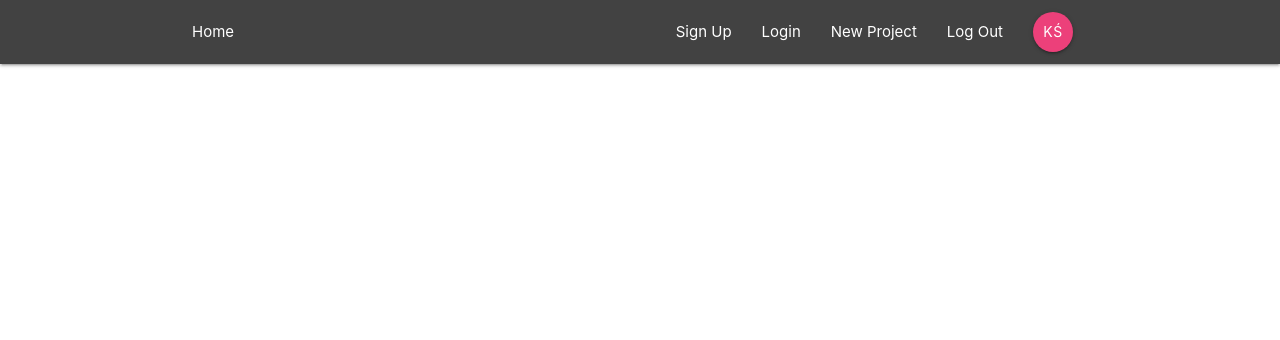
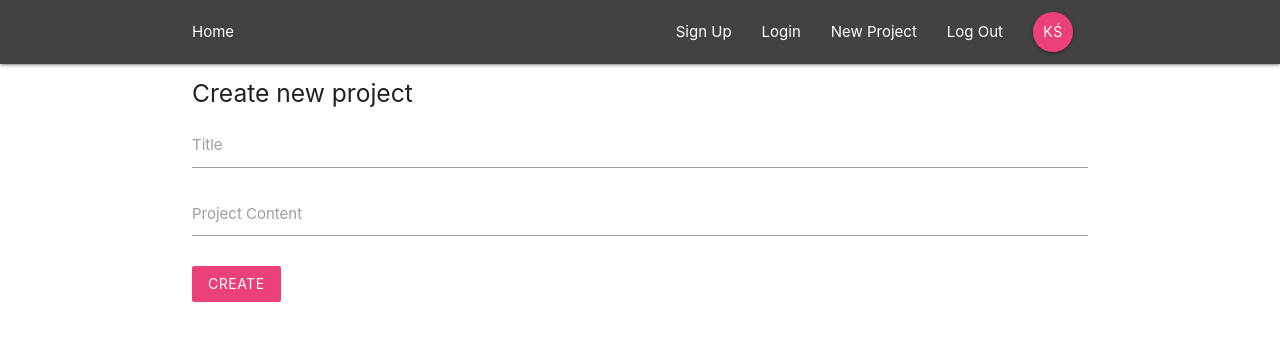
Before and after one commit to khazarr/react-redux-firebase, a React (Create React App) app: page /create in a window 1280 px wide. Shown: the top 340 px of the page. Built offline with nearby package versions, Linux system fonts and the light colour scheme.

Commit message:
create project view

```diff
--- a/src/App.js
+++ b/src/App.js
@@ -1,11 +1,12 @@
 import React, { Component } from 'react'
 import { BrowserRouter, Switch, Route } from 'react-router-dom'
+
 import Navbar from './components/layout/Navbar'
 import Dashboard from './components/dashboard/Dashboard'
 import ProjectDetails from './components/projects/ProjectDetails'
 import SignIn from './components/auth/SignIn'
 import SignUp from './components/auth/SignUp'
-
+import CreateProject from './components/projects/CreateProject'
 class App extends Component {
 
   render () {
@@ -18,6 +19,7 @@
             <Route path='/project/:id' component={ProjectDetails} />
             <Route path='/signin' component={SignIn} />
             <Route path='/signup' component={SignUp} />
+            <Route path='/create' component={CreateProject} />
           </Switch>
         </div>
       </BrowserRouter>
--- a/src/components/auth/SignIn.js
+++ b/src/components/auth/SignIn.js
@@ -33,7 +33,7 @@
             <input type='password' id='password' onChange={this.handleChange} />
           </div>
           <div className='input-field'>
-            <button className='btn lighten-1 z-depth-0'>Login</button>
+            <button className='btn pink lighten-1 z-depth-0'>Login</button>
           </div>
         </form>
       </div>
--- a/src/components/auth/SignUp.js
+++ b/src/components/auth/SignUp.js
@@ -43,7 +43,7 @@
             <input type='text' id='lastName' onChange={this.handleChange} />
           </div>
           <div className='input-field'>
-            <button className='btn lighten-1 z-depth-0'>Login</button>
+            <button className='btn pink lighten-1 z-depth-0'>Login</button>
           </div>
         </form>
       </div>
--- a/src/components/projects/CreateProject.js
+++ b/src/components/projects/CreateProject.js
@@ -0,0 +1,44 @@
+import React, { Component } from 'react'
+
+class CreateProject extends Component {
+  constructor (props) {
+    super(props)
+    this.state = {
+      title: '',
+      content: ''
+    }
+    this.handleChange = this.handleChange.bind(this)
+    this.handleSubmit = this.handleSubmit.bind(this)
+  }
+  handleChange (e) {
+    this.setState({
+      [e.target.id]: e.target.value
+    })
+  }
+  handleSubmit (e) {
+    e.preventDefault()
+    console.log(this.state)
+  }
+  render () {
+    return (
+      <div className='container'>
+        <form onSubmit={this.handleSubmit} className='white'>
+          <h5 className='gray-text text-darken-3'>Create new project</h5>
+          <div className='input-field'>
+            <label htmlFor='title'>Title</label>
+            <input type='text' id='title' onChange={this.handleChange} />
+          </div>
+          <div className='input-field'>
+            <label htmlFor='content'>Project Content</label>
+            <textarea id='content' rows="10" className='materialize-textarea' onChange={this.handleChange} />
+          </div>
+          <div className='input-field'>
+            <button className='btn lighten-1 pink z-depth-0'>Create</button>
+          </div>
+        </form>
+      </div>
+    )
+  }
+}
+
+export default CreateProject
```
